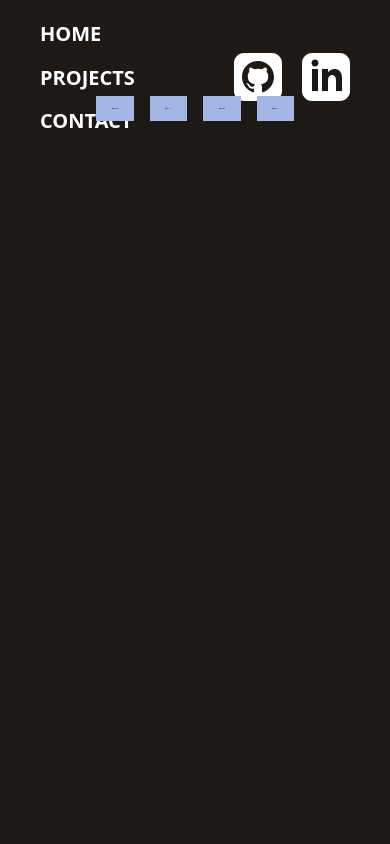
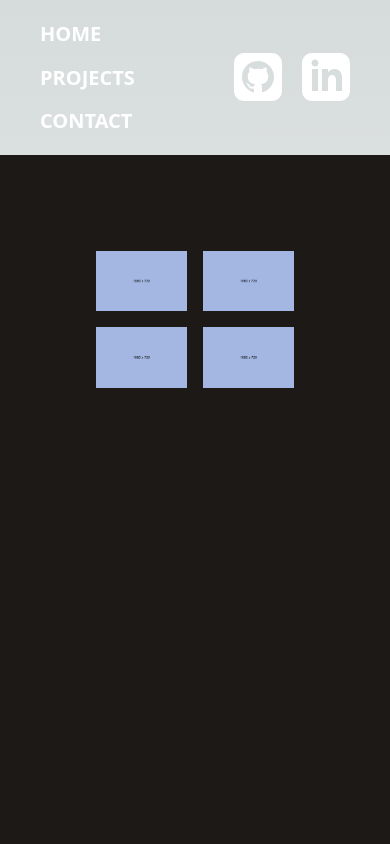
Before and after one commit to Niall-Sharma/programming-portfolio, a Next.js app: page /projects in a window 390 px wide. Shown: the top 844 px of the page. Built offline with nearby package versions, Linux system fonts and the light colour scheme.

Commit message:
fixed responsive

```diff
--- a/src/app/components/navbar.tsx
+++ b/src/app/components/navbar.tsx
@@ -3,7 +3,7 @@ import NavButton from "./navbutton";
 export default function Navbar() {
     return(
         <>
-            <nav className="absolute top-0 flex flex-wrap py-3 bg-transperant min-w-full">
+            <nav className="relative md:absolute top-0 flex flex-wrap py-3 bg-transperant min-w-full">
                     <ul className="flex flex-col lg:flex-row">
                         <NavButton pageLink="/" pageName="Home" />
                         <NavButton pageLink="/projects" pageName="Projects" />
--- a/src/app/projects/page.tsx
+++ b/src/app/projects/page.tsx
@@ -3,7 +3,7 @@ import dummyImage from "../../../public/dummy_1080x720_000000_a3b7e2.png"
 export default function Projects() {
     return (
       <main className=" min-h-screen items-center justify-between p-24 bg-stone-900">
-        <div className="grid-cols-4 gap-4 grid">
+        <div className="grid-cols-2 lg:grid-cols-3 gap-4 grid">
           <ProjectCard pageLink="/" imageLink={dummyImage} projectName="Test 1" />
           <ProjectCard pageLink="/" imageLink={dummyImage} projectName="Test 2" />
           <ProjectCard pageLink="/" imageLink={dummyImage} projectName="Test 3" />
```
